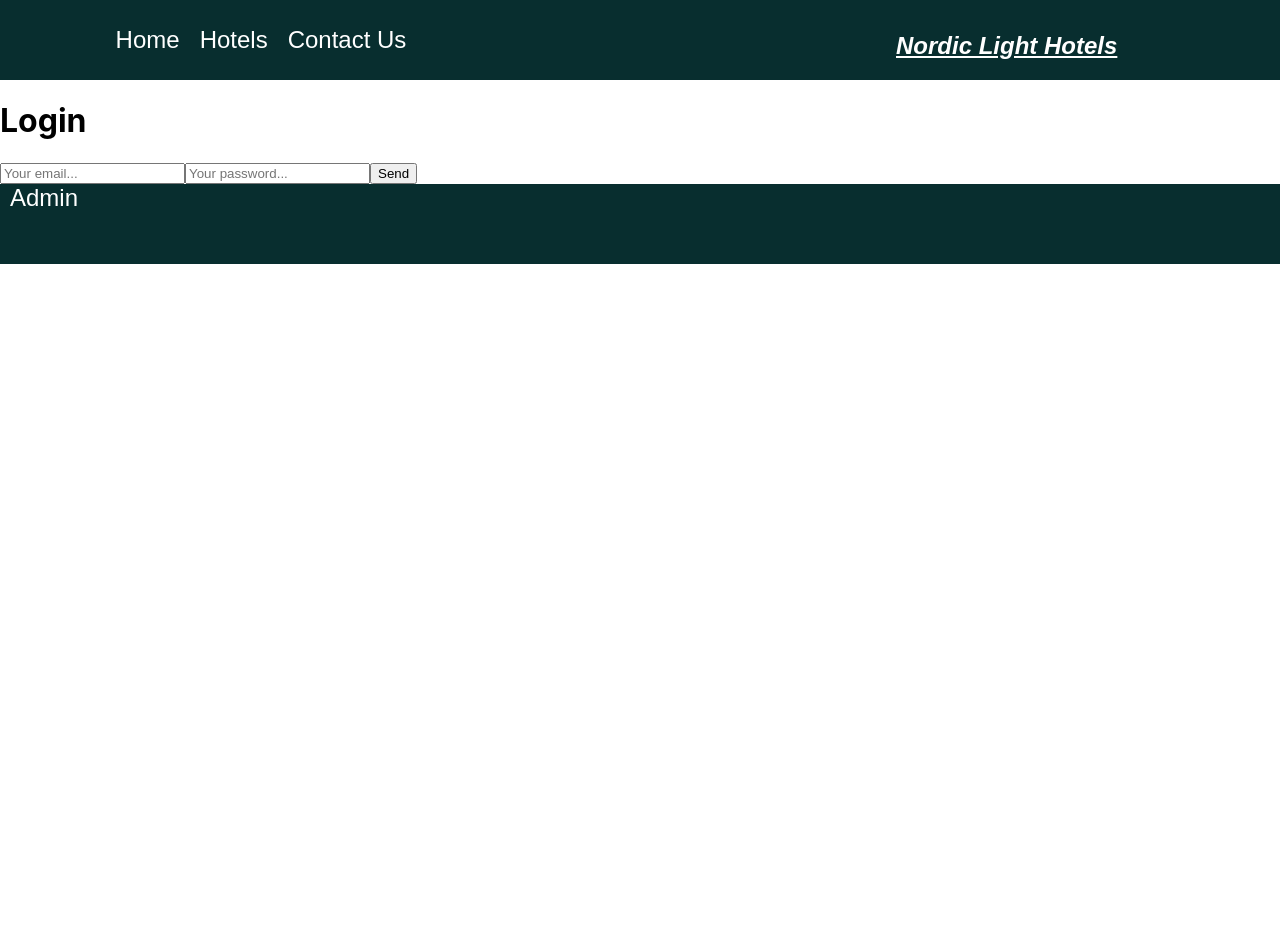
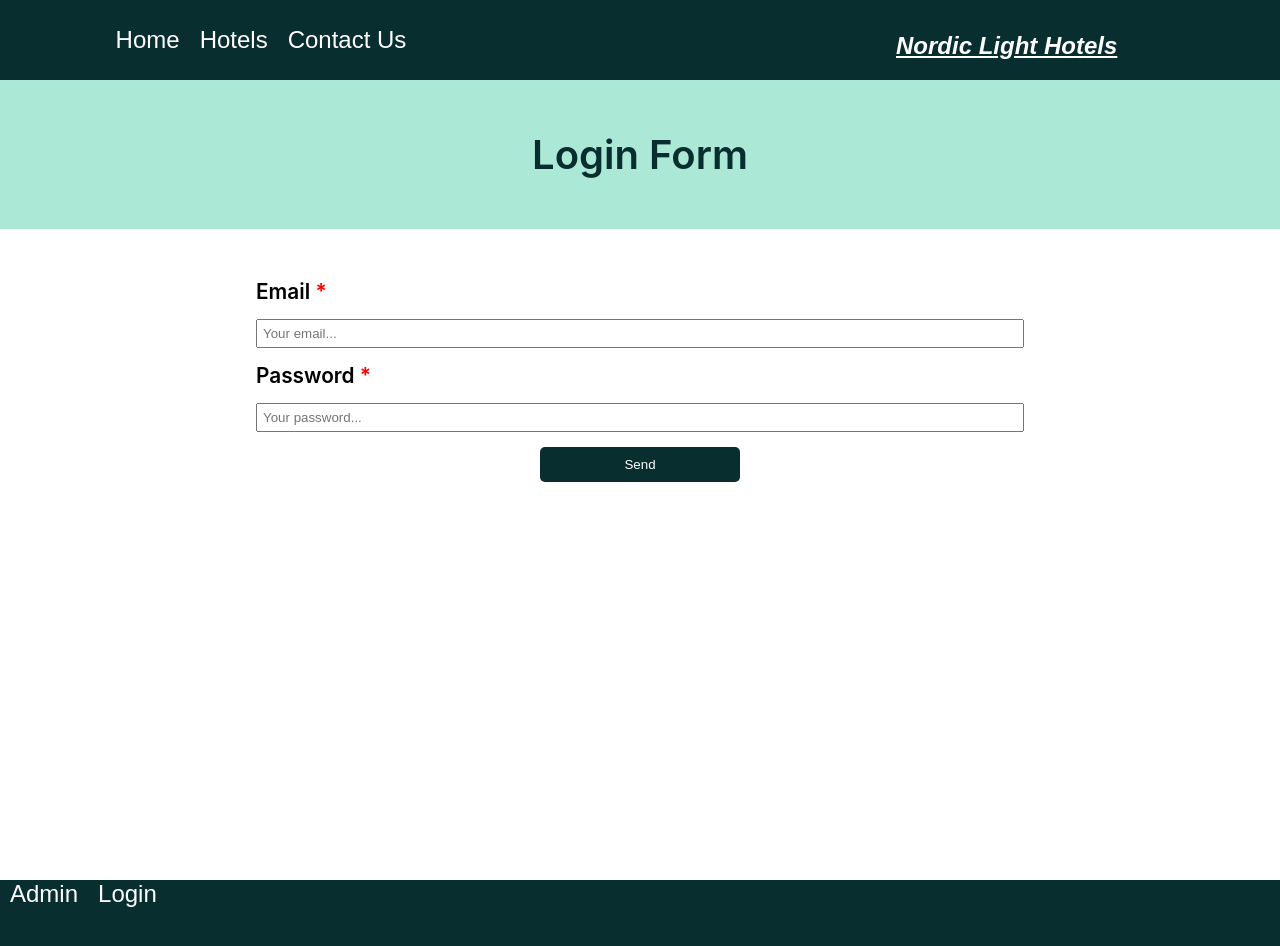
Before and after one commit to Noroff-FEU-Assignments/project-exam-2-Purgatos81, a React (Create React App) app: page /login in a window 1280 px wide. Shown: the top 946 px of the page. Before the commit the page ends 800 px from the top, so only its background shows below. Built offline with nearby package versions, Linux system fonts and the light colour scheme.

Commit message:
edit: added styling to forms

```diff
--- a/src/components/forms/ContactForm.js
+++ b/src/components/forms/ContactForm.js
@@ -36,12 +36,12 @@ function ContactForm() {
                 <StyledInput id="contactName" {...register("name")} placeholder='Your name...'/>
                 {errors.name && <span>{errors.name.message}</span>}
 
-                <StyledContactLabel HTMLFor="contacEmail">Email<StyledAsterix> *</StyledAsterix></StyledContactLabel>
-                <StyledInput id="contacEmail" {...register("email")} placeholder='Your email...'/>
+                <StyledContactLabel HTMLFor="contactEmail">Email<StyledAsterix> *</StyledAsterix></StyledContactLabel>
+                <StyledInput id="contactEmail" {...register("email")} placeholder='Your email...'/>
                 {errors.email && <span>{errors.email.message}</span>}
 
-                <StyledContactLabel HTMLFor="contacMessage">Message<StyledAsterix> *</StyledAsterix></StyledContactLabel>
-                <StyledTextarea id="contacMessage"{...register("message")} placeholder='Your message...'/>
+                <StyledContactLabel HTMLFor="contactMessage">Message<StyledAsterix> *</StyledAsterix></StyledContactLabel>
+                <StyledTextarea id="contactMessage"{...register("message")} placeholder='Your message...'/>
                 {errors.message && <span>{errors.message.message}</span>}
 
                 <StyledContactButton>Send</StyledContactButton>
--- a/src/components/forms/LoginForm.js
+++ b/src/components/forms/LoginForm.js
@@ -6,6 +6,16 @@ import { AUTH_URL } from "../utils/Api";
 import { useNavigate } from "react-router-dom";
 import { useContext } from "react";
 import AuthContext from "../context/AuthContext";
+import {
+  LoginFormPageContainer,
+  LoginHeadingContainer,
+  LoginContactHeading,
+  StyledLoginForm,
+  StyledLoginLabel,
+  StyledLoginAsterix,
+  StyledLoginInput,
+  StyledLoginButton
+} from "../styles/LoginStyles";
 
 const LoginForm = () => {
     const navigate = useNavigate();
@@ -40,21 +50,25 @@ const LoginForm = () => {
     };
 
     return (
-      <>
-        <form onSubmit={handleSubmit(onSubmit)}>
-          <input {...register('email')} placeholder='Your email...' />
+      <LoginFormPageContainer>
+        <LoginHeadingContainer>
+          <LoginContactHeading>Login Form</LoginContactHeading>
+        </LoginHeadingContainer>
+        <StyledLoginForm onSubmit={handleSubmit(onSubmit)}>
+          <StyledLoginLabel HTMLFor="loginEmail">Email<StyledLoginAsterix> *</StyledLoginAsterix></StyledLoginLabel>
+          <StyledLoginInput id="loginEmail" {...register('email')} placeholder='Your email...' />
           {errors.email && <span>{errors.email.message}</span>}
-
-          <input
+          <StyledLoginLabel HTMLFor="loginPassword">Password<StyledLoginAsterix> *</StyledLoginAsterix></StyledLoginLabel>
+          <StyledLoginInput id="loginPassword"
             {...register('password')}
             type='password'
             placeholder='Your password...'
           />
           {errors.password && <span>{errors.password.message}</span>}
 
-          <button>Send</button>
-        </form>
-      </>
+          <StyledLoginButton>Send</StyledLoginButton>
+        </StyledLoginForm>
+      </LoginFormPageContainer>
     );
   };
 
--- a/src/components/layouts/Footer.js
+++ b/src/components/layouts/Footer.js
@@ -5,6 +5,7 @@ const Footer = () => {
     return (
         <FooterContainer>
             <FooterLink to='/admin'>Admin</FooterLink>
+            <FooterLink to='/login'>Login</FooterLink>
         </FooterContainer>
     );
 };
--- a/src/components/pages/Login.js
+++ b/src/components/pages/Login.js
@@ -3,7 +3,6 @@ import LoginForm from "../forms/LoginForm";
 const Login = () => {
     return (
         <>
-            <h1>Login</h1>
             <LoginForm/>
         </>
     );
--- a/src/components/styles/LoginStyles.js
+++ b/src/components/styles/LoginStyles.js
@@ -1,5 +1,56 @@
 import styled from "styled-components";
 
-export const LoginHeading = styled.h1`
+export const LoginFormPageContainer = styled.div`
+    min-height: 100vh;
+`;
+
+export const LoginHeadingContainer = styled.div`
+    background-color: #58D1AE80;
+    margin: 0;
+    display: flex;
+    justify-content: center;
+`;
+
+export const LoginContactHeading = styled.h2`
+    color: #082E2F;
+    margin: 0;
+    padding: 50px 0;
+    font-size: 2.5em;
+    font-weight: 600;
+`;
+
+export const StyledLoginForm = styled.form`
+    display: flex;
+    flex-direction: column;
+    margin: 50px 20% 0 20%;
 
 `;
+
+export const StyledLoginLabel = styled.label`
+    font-size: 1.3em;
+    font-weight: 600;
+`;
+
+export const StyledLoginAsterix = styled.span`
+    color: red;
+`;
+
+export const StyledLoginInput = styled.input`
+    padding: 5px;
+    margin: 15px 0px;
+`;
+
+export const StyledLoginButton = styled.button`
+    width: 200px;
+    align-self: center;
+    cursor: pointer;
+    background-color: #082E2F;
+    border: #58D1AE 5px solid;
+    border-style: none;
+    padding: 10px 0;
+    border-radius: 5px;
+    color: white;
+    :hover {
+        box-shadow: 0 0 10px #082E2F;
+    }
+`;
```
